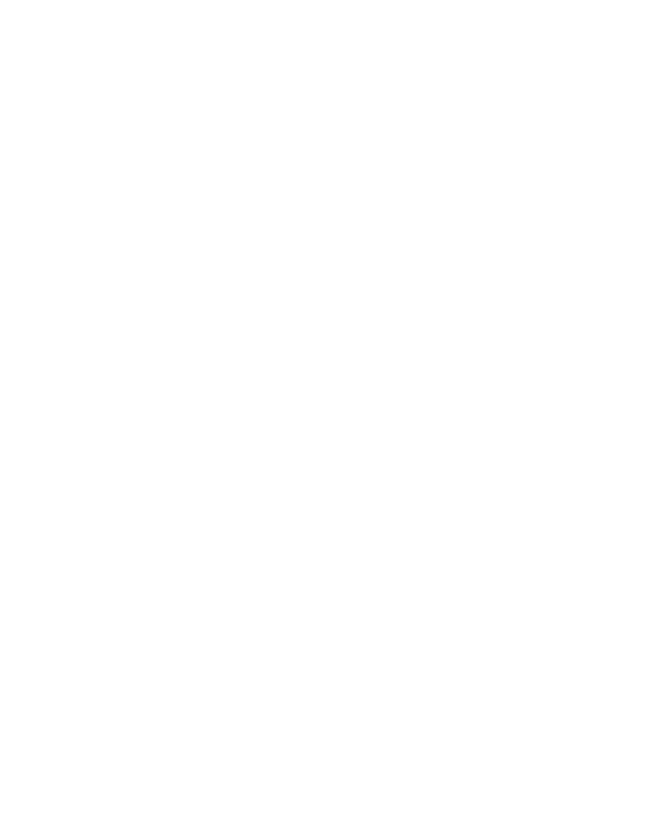
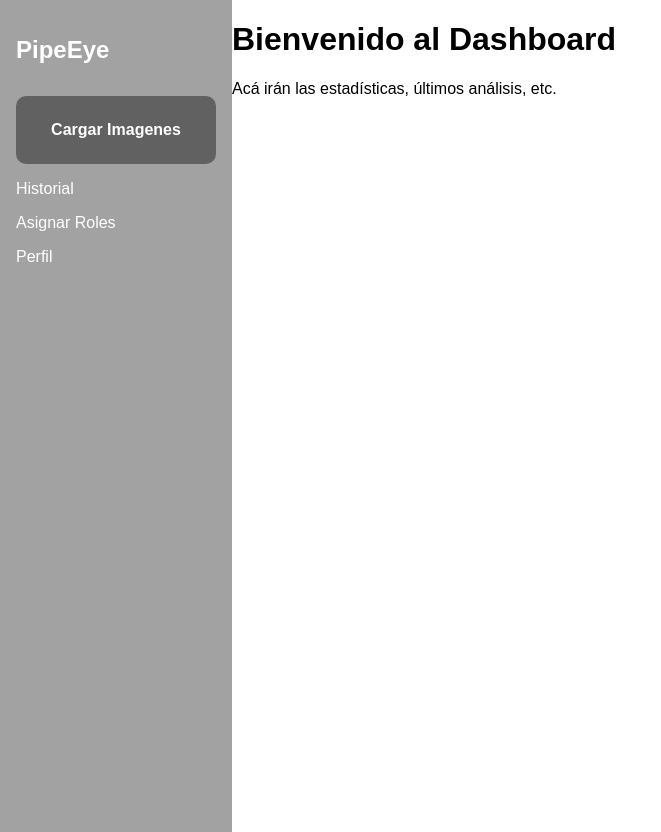
Before and after one commit to jazminniew/PipeEye_Front, a React (Vite) app: page /dashboard in a window 1280 px wide. Before the commit this address had no page. Shown: the whole page, without its empty margins (0-661 px from the left). Before the commit the page ends 800 px from the top, so only its background shows below. Built offline with nearby package versions, Linux system fonts and the light colour scheme.

Commit message:
updateWireframe

```diff
--- a/src/App.tsx
+++ b/src/App.tsx
@@ -3,14 +3,16 @@
 
 import Login from './pages/Login';
 import PruebaConexion from './pages/PruebaConexion';
+import Dashboard from './pages/Dashboard';
 
 const App: React.FC = () => {
   return (
     <BrowserRouter>
       <Routes>
         <Route path="/" element={<Navigate to="/login" />} />
+        <Route path="/dashboard" element={<Dashboard />} />
         <Route path="/login" element={<Login />} />
-              <Route path="/pruebaconexion" element={<PruebaConexion />} />
+        <Route path="/pruebaconexion" element={<PruebaConexion />} />
       </Routes>
     </BrowserRouter>
   );
--- /dev/null
+++ b/src/components/Sidebar.tsx
@@ -0,0 +1,19 @@
+import React from 'react';
+import { Link } from 'react-router-dom';
+import '../styles/sidebar.css';
+
+const Sidebar: React.FC = () => {
+  return (
+    <div className="sidebar">
+      <h2>PipeEye</h2>
+      <ul>
+        <li className="sidebarButton"><Link to="/upload">Cargar Imagenes</Link></li>
+        <li><Link to="/historial">Historial</Link></li>
+        <li><Link to="/asignar">Asignar Roles</Link></li>
+        <li><Link to="/perfil">Perfil</Link></li>
+      </ul>
+    </div>
+  );
+};
+
+export default Sidebar;
--- a/src/pages/Dashboard.tsx
+++ b/src/pages/Dashboard.tsx
@@ -0,0 +1,17 @@
+import React from 'react';
+import Sidebar from '../components/Sidebar';
+import '../styles/dashboard.css'; // para estilos separados si querés
+
+const Dashboard: React.FC = () => {
+return (
+    <div className="dashboard-container">
+      <Sidebar />
+      <div className="dashboard-content">
+        <h1>Bienvenido al Dashboard</h1>
+        <p>Acá irán las estadísticas, últimos análisis, etc.</p>
+      </div>
+    </div>
+);
+};
+
+export default Dashboard;
--- a/src/styles/Dashboard.css
+++ b/src/styles/Dashboard.css
@@ -1,63 +1,5 @@
-/* src/styles/Dashboard.css */
 .dashboard-container {
   display: flex;
   height: 100vh;
   font-family: sans-serif;
 }
-
-.sidebar {
-  width: 250px;
-  background-color: #aaa;
-  padding: 20px;
-  display: flex;
-  flex-direction: column;
-  justify-content: space-between;
-}
-
-.top-buttons {
-  display: flex;
-  flex-direction: column;
-  gap: 20px;
-}
-
-.action-button {
-  background-color: #555;
-  color: white;
-  padding: 15px;
-  border: none;
-  font-weight: bold;
-  cursor: pointer;
-}
-
-.nav-buttons {
-  display: flex;
-  flex-direction: column;
-  gap: 10px;
-}
-
-.nav-btn {
-  background-color: #ddd;
-  border: none;
-  padding: 10px;
-  cursor: pointer;
-}
-
-.bottom-buttons {
-  display: flex;
-  gap: 10px;
-}
-
-.mini-btn {
-  flex: 1;
-  padding: 10px;
-  background-color: #777;
-  color: white;
-  border: none;
-  cursor: pointer;
-}
-
-.main-content {
-  flex: 1;
-  background-color: #ccc;
-  padding: 40px;
-}
--- a/src/styles/Login.css
+++ b/src/styles/Login.css
@@ -32,9 +32,6 @@
 } */
 
 body{
-  display: flex;
-  align-items: center;
-  justify-content: center;
   height: 100vh;
   margin: 0;
 }
--- /dev/null
+++ b/src/styles/Sidebar.css
@@ -0,0 +1,35 @@
+.sidebar {
+  width: 200px;
+  background-color: #a2a2a2;
+  color: white;
+  padding: 1rem;
+  height: 100vh;
+}
+
+.sidebar h2 {
+  margin-bottom: 2rem;
+}
+
+.sidebar ul {
+  list-style: none;
+  padding: 0;
+}
+
+.sidebar li {
+  margin: 1rem 0;
+}
+
+.sidebar a {
+  color: white;
+  text-decoration: none;
+}
+
+.sidebarButton{
+    background-color: hsl(0, 0%, 38%);
+    padding: 25px;
+    border-radius: 10px;
+    display: flex;
+    align-items: center;
+    justify-content: center;
+    font-weight: bold;
+}
```
